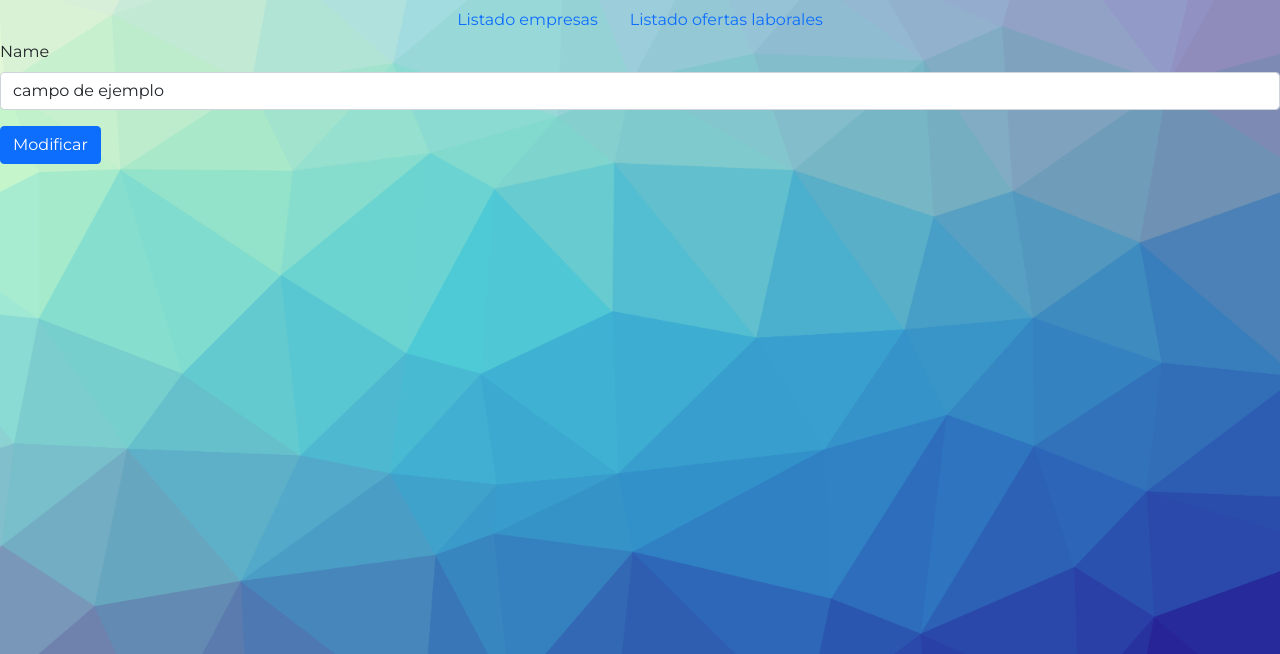
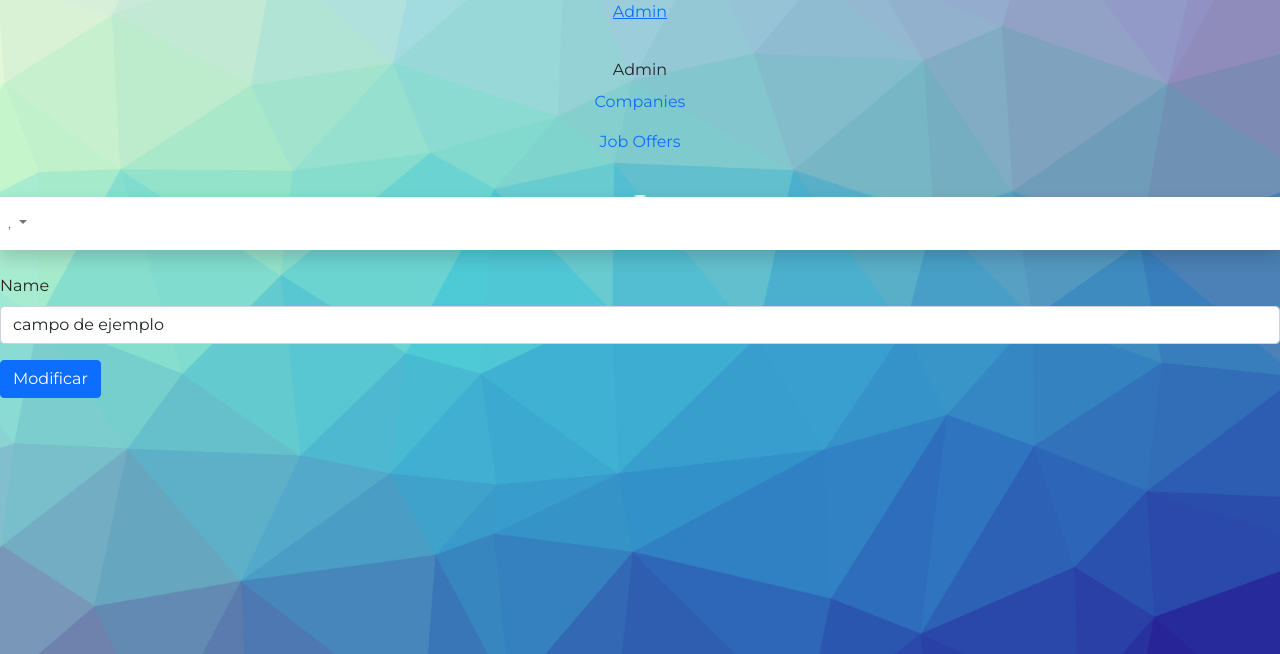
Before and after one commit to Giannito975/LinkedIn-UTN, a PHP site: page /Views/company-modify.php in a window 1280 px wide. Shown: the top 654 px of the page. Run offline with PHP 8.4, Linux system fonts and the light colour scheme; some libraries are stand-ins or nearby versions.

Commit message:
Se modificaron los estilos del admin nav

```diff
--- a/Views/admin-nav.php
+++ b/Views/admin-nav.php
@@ -1,11 +1,119 @@
-<?php
-  require_once('header.php');
-?>
-<ul class="nav justify-content-center">
-  <li class="nav-item">
-    <a class="nav-link" href="<?php echo FRONT_ROOT."Home/CompanyListViewAdmin"?>">Listado empresas</a>
-  </li>
-  <li class="nav-item">
-    <a class="nav-link" href="<?php echo FRONT_ROOT."Home/CompanyListViewAdmin"?>">Listado ofertas laborales</a>
-  </li>
-</ul>
+
+
+  <!-- Page Wrapper -->
+  <div id="wrapper">
+
+    <!-- Sidebar -->
+    <ul class="navbar-nav bg-gradient-primary sidebar sidebar-dark accordion" id="accordionSidebar">
+
+      <!-- Sidebar - Brand -->
+      <a class="sidebar-brand d-flex align-items-center justify-content-center" href="Login">
+        <div class="sidebar-brand-icon rotate-n-15">
+          <i class="fas fa-laugh-wink"></i>
+        </div>
+        <div class="sidebar-brand-text mx-3"> Admin </div>
+      </a>
+
+      <!-- Divider -->
+      <hr class="sidebar-divider my-0">
+
+      <!-- Divider -->
+      <hr class="sidebar-divider">
+
+      <!-- Heading -->
+      <div class="sidebar-heading">
+        Admin
+      </div>
+
+      <!-- Nav Item - Tables -->
+      <li class="nav-item">
+         <a class="nav-link" href=" echo FRONT_ROOT.Home/CompanyListViewAdmin">
+          <i class="fas fa-film "></i>
+          <span>Companies</span></a>
+      </li>
+
+      <!-- Nav Item - Tables -->
+      <li class="nav-item">
+         <a class="nav-link" href=" echo FRONT_ROOT.Home/JobListViewAdmin">
+          <i class="fas fa-film "></i>
+          <span>Job Offers</span></a>
+      </li>
+
+      <!-- Divider -->
+      <hr class="sidebar-divider d-none d-md-block">
+
+
+      <!-- Sidebar Toggler (Sidebar) -->
+      <div class="text-center d-none d-md-inline">
+        <button class="rounded-circle border-0" id="sidebarToggle"></button>
+      </div>
+
+    </ul>
+    <!-- End of Sidebar -->
+
+    <!-- Content Wrapper -->
+    <div id="content-wrapper" class="d-flex flex-column">
+
+      <!-- Main Content -->
+      <div id="content">
+
+        <!-- Topbar -->
+        <nav class="navbar navbar-expand navbar-light bg-white topbar mb-4 static-top shadow">
+
+          <!-- Sidebar Toggle (Topbar) -->
+          <button id="sidebarToggleTop" class="btn btn-link d-md-none rounded-circle mr-3">
+            <i class="fa fa-bars"></i>
+          </button>
+
+
+          <!-- Topbar Navbar -->
+          <ul class="navbar-nav ml-auto">
+
+            <!-- Nav Item - Search Dropdown (Visible Only XS) -->
+            <li class="nav-item dropdown no-arrow d-sm-none">
+              <a class="nav-link dropdown-toggle" href="#" id="searchDropdown" role="button" data-toggle="dropdown" aria-haspopup="true" aria-expanded="false">
+                <i class="fas fa-search fa-fw"></i>
+              </a>
+              <!-- Dropdown - Messages -->
+              <div class="dropdown-menu dropdown-menu-right p-3 shadow animated--grow-in" aria-labelledby="searchDropdown">
+                <form class="form-inline mr-auto w-100 navbar-search">
+                  <div class="input-group">
+                    <input type="text" class="form-control bg-light border-0 small" placeholder="Search for..." aria-label="Search" aria-describedby="basic-addon2">
+                    <div class="input-group-append">
+                      <button class="btn btn-primary" type="button">
+                        <i class="fas fa-search fa-sm"></i>
+                      </button>
+                    </div>
+                  </div>
+                </form>
+              </div>
+            </li>
+
+
+
+            <div class="topbar-divider d-none d-sm-block"></div>
+
+            <li class="nav-item dropdown no-arrow">
+                <a class="nav-link dropdown-toggle" href="#" id="userDropdown" role="button" data-toggle="dropdown" aria-haspopup="true" aria-expanded="false">
+                <span class="mr-2 d-none d-lg-inline text-gray-600 small"><?php //echo $_SESSION["loggedUser"]->getFirstName(); ?>, <?php //echo $_SESSION["loggedUser"]->getLastName(); ?></span>
+                <i class="fas fa-user-circle fa-fw"></i>
+                </a>
+                <!-- Dropdown - User Information -->
+                <div class="dropdown-menu dropdown-menu-right shadow animated--grow-in" aria-labelledby="userDropdown">
+                <a class="dropdown-item" href="#">
+                    <i class="fas fa-user fa-sm fa-fw mr-2 text-gray-400"></i>
+                        Profile
+                </a>
+
+                <div class="dropdown-divider"></div>
+                    <a class="dropdown-item" href="#" data-toggle="modal" data-target="#logoutModal">
+                    <i class="fas fa-sign-out-alt fa-sm fa-fw mr-2 text-gray-400"></i>
+                        Logout
+                    </a>
+                </div>
+            </li>
+
+          </ul>
+
+        </nav>
+        <!-- End of Topbar -->
```
